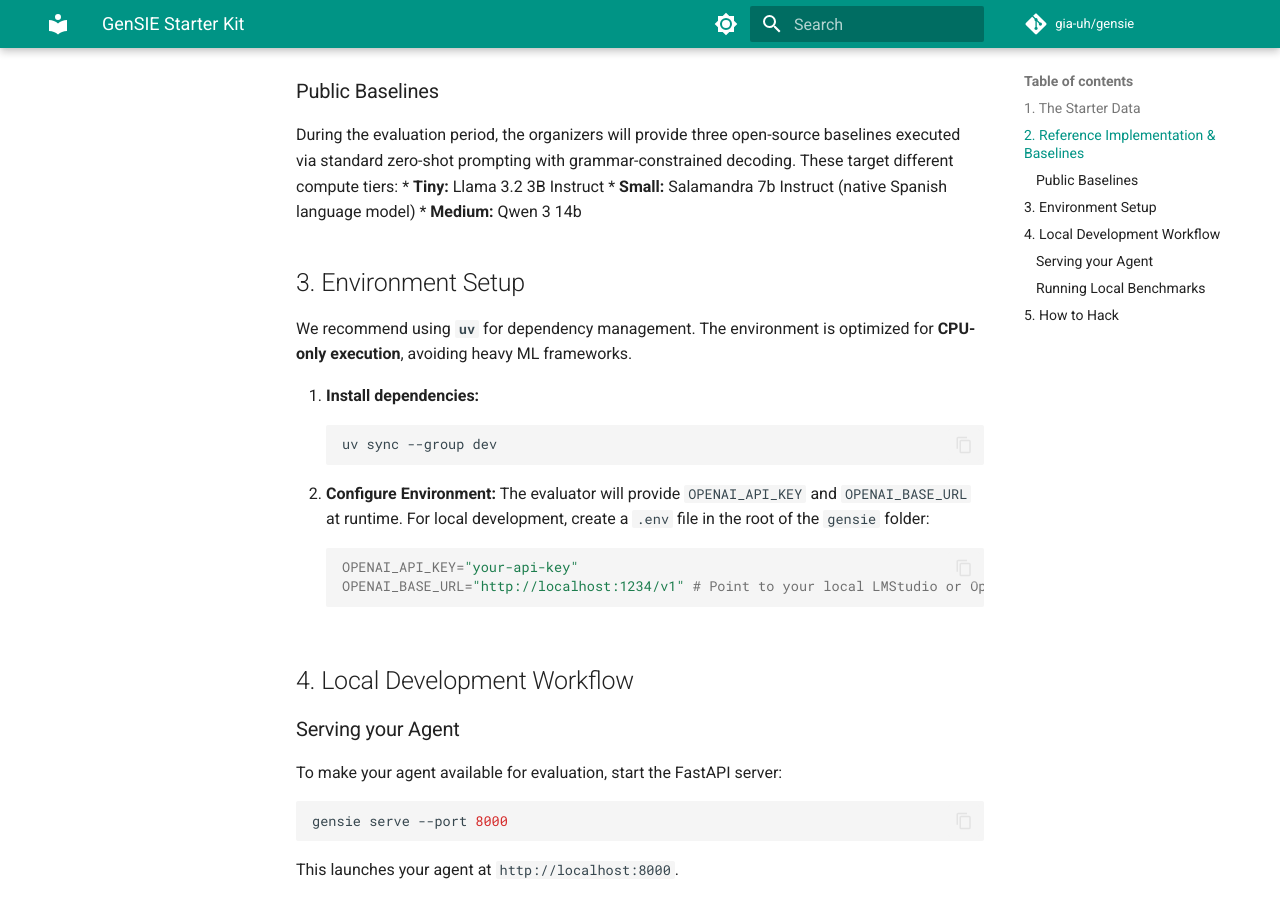
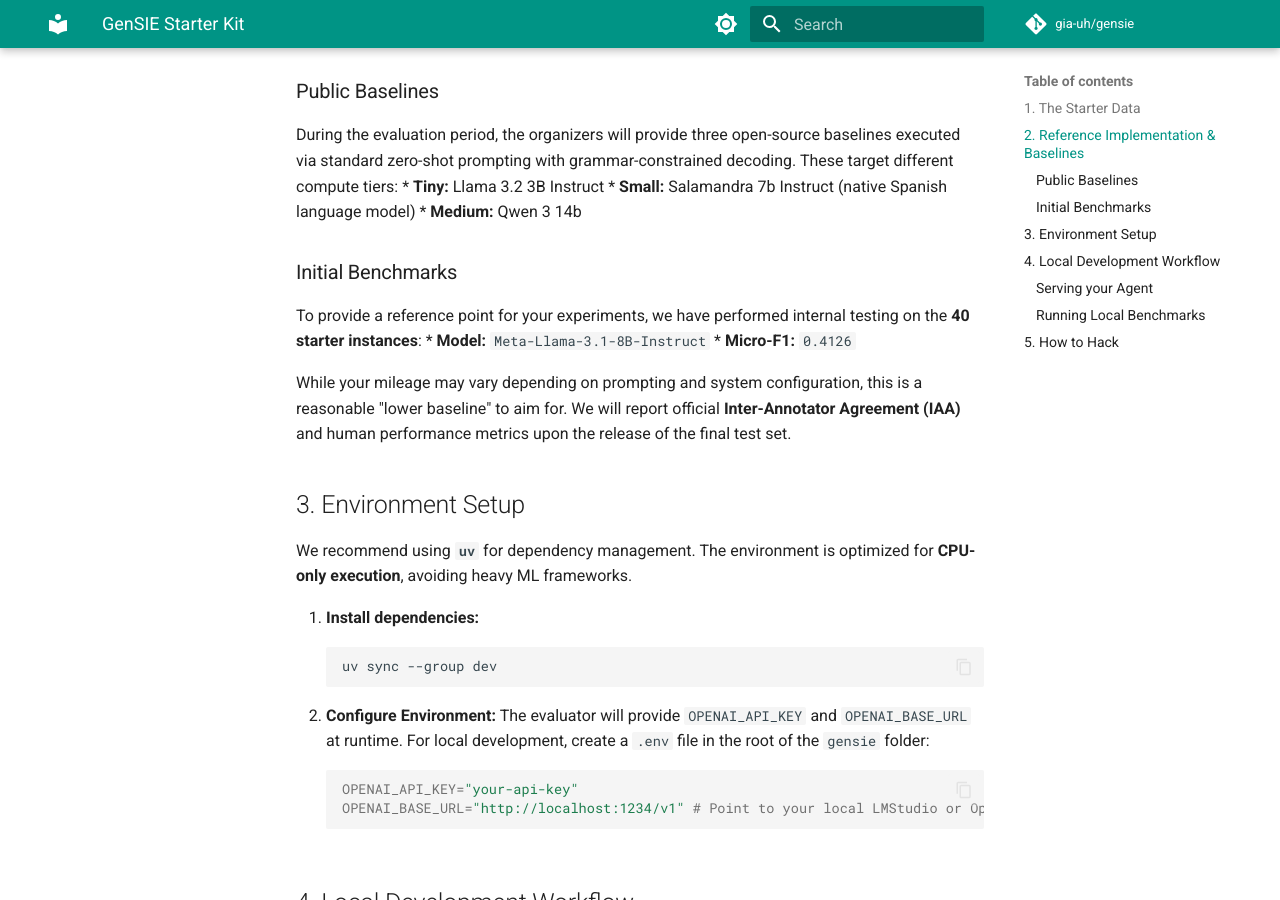
Before and after one commit to gia-uh/gensie, an MkDocs documentation site: the page built from docs/starter-kit.md, in a window 1280 px wide and 900 px high, scrolled down 841 px. Built offline with MkDocs 1.6.1 and Material for MkDocs 9.7.7, drawn with Linux system fonts in a browser that asks for light colours; comment, search, counter and statistics services are not loaded.

Commit message:
docs(starter): add initial Llama 3.1 8B benchmark info

```diff
--- a/docs/starter-kit.md
+++ b/docs/starter-kit.md
@@ -21,6 +21,13 @@ During the evaluation period, the organizers will provide three open-source base
 *   **Tiny:** Llama 3.2 3B Instruct
 *   **Small:** Salamandra 7b Instruct (native Spanish language model)
 *   **Medium:** Qwen 3 14b
+
+### Initial Benchmarks
+To provide a reference point for your experiments, we have performed internal testing on the **40 starter instances**:
+*   **Model:** `Meta-Llama-3.1-8B-Instruct`
+*   **Micro-F1:** `0.4126`
+
+While your mileage may vary depending on prompting and system configuration, this is a reasonable "lower baseline" to aim for. We will report official **Inter-Annotator Agreement (IAA)** and human performance metrics upon the release of the final test set.
 
 ## 3. Environment Setup
 
```
